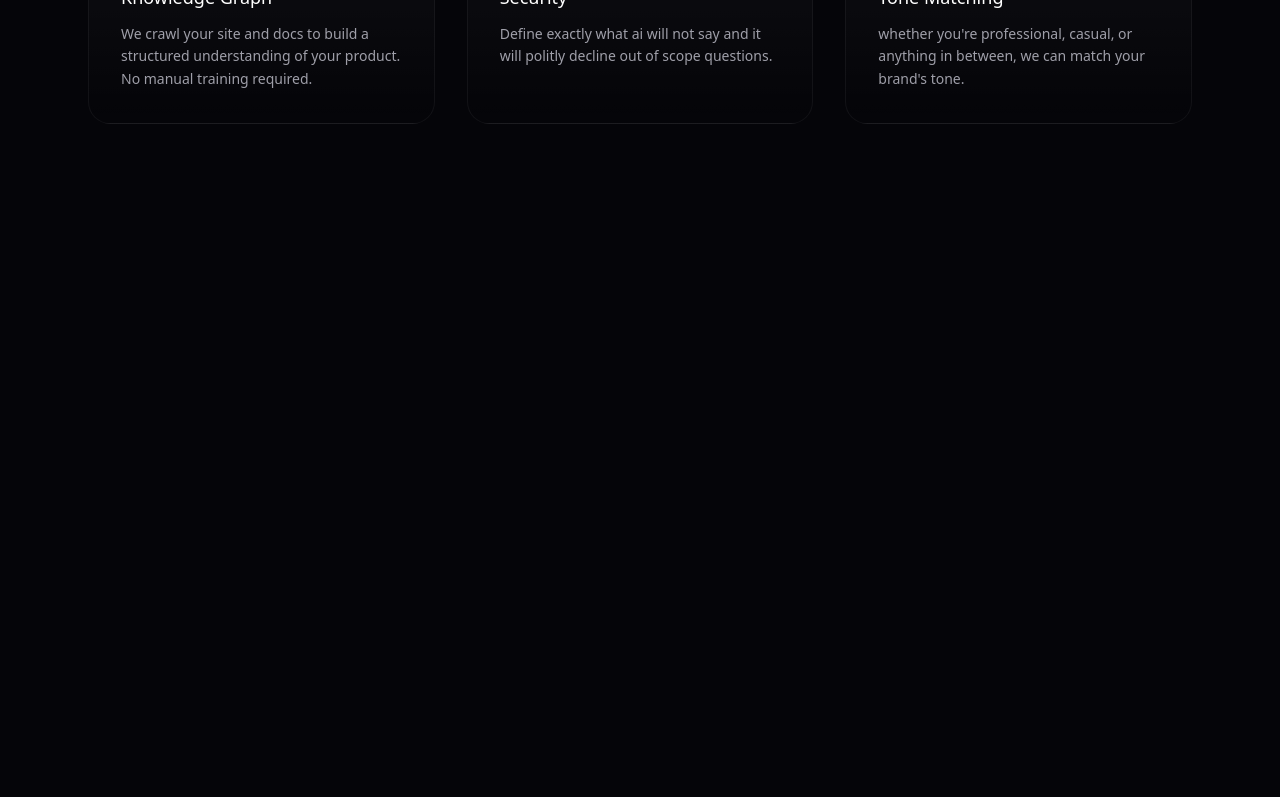
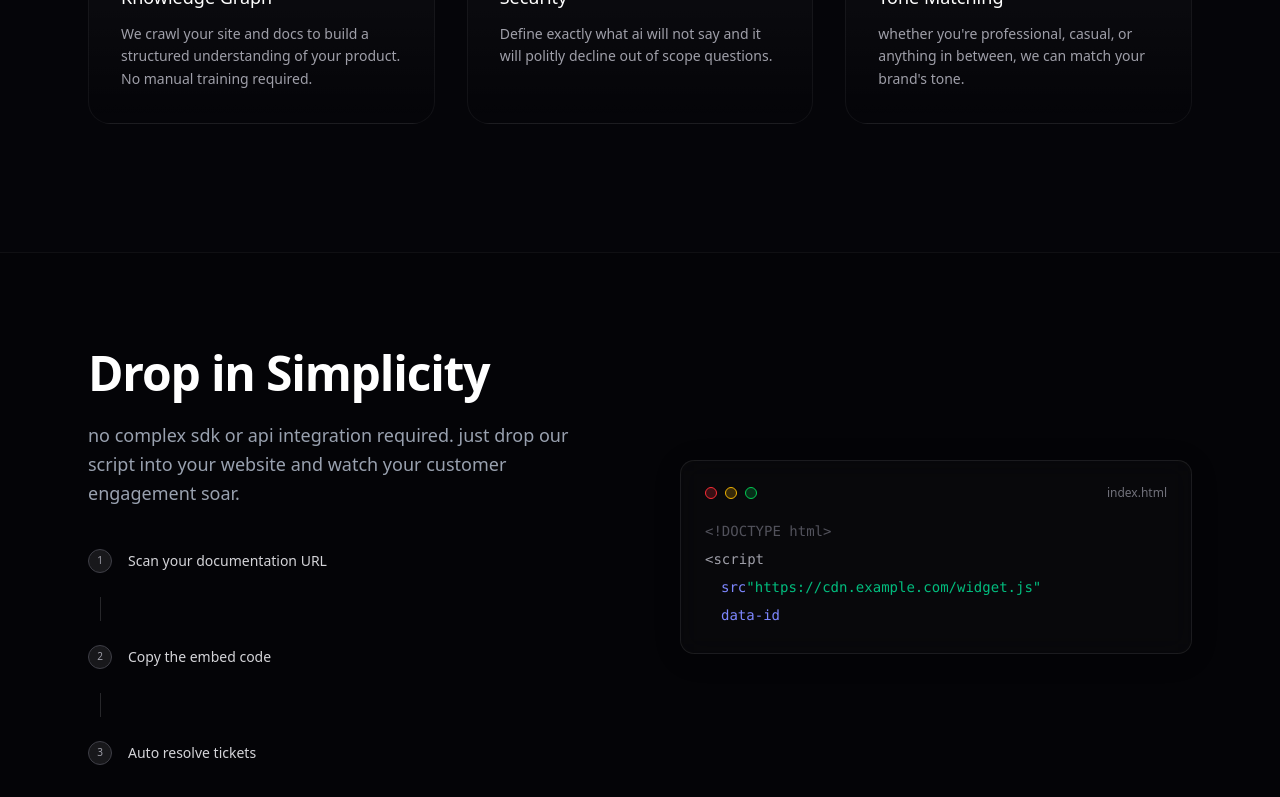
Before and after one commit to uzumaki-ak/EmbedChat-integrate-in-your-site, a Next.js app: page / in a window 1280 px wide. Shown: the part 2000-2797 px from the top of the page. Before the commit the page ends 2252 px from the top, so only its background shows below. Built offline with nearby package versions, Linux system fonts and the light colour scheme.

Commit message:
added integration sectioon'

```diff
--- a/app/page.tsx
+++ b/app/page.tsx
@@ -1,5 +1,6 @@
 import Features from "@/components/landing/features";
 import Hero from "@/components/landing/hero";
+import Integration from "@/components/landing/integration";
 import Navbar from "@/components/landing/nav";
 import Social from "@/components/landing/social";
 import React from "react";
@@ -11,6 +12,7 @@ function page() {
       <Hero />
       <Social />
       <Features />
+      <Integration />
     </main>
   );
 }
--- /dev/null
+++ b/components/landing/integration/index.tsx
@@ -0,0 +1,85 @@
+import React from "react";
+
+const Integration = () => {
+  return (
+    <section
+      id="how-it-works"
+      className="py-24 border-t border-white/5 bg-black/20"
+    >
+      <div className="max-w-6xl mx-auto px-6 flex flex-col md:flex-row items-center gap-16">
+        <div className="flex-1">
+          <h2 className="text-4xl md:text-5xl font-bold text-white mb-6 tracking-tight">
+            Drop in Simplicity
+          </h2>
+
+          <p className="text-gray-400 font-light text-lg mb-10 leading-relaxed">
+            no complex sdk or api integration required. just drop our script
+            into your website and watch your customer engagement soar.
+          </p>
+
+          <div className="relative flex flex-col gap-6">
+            <div className="flex items-center gap-4">
+              <div className="w-6 h-6 rounded-full bg-zinc-900 border border-zinc-700 flex items-center justify-center text-[10px] text-zinc-400">
+                1
+              </div>
+              <span className="text-sm text-zinc-300 font-medium">
+                Scan your documentation URL
+              </span>
+            </div>
+
+            <div className="w-px h-6 bg-zinc-800 ml-3" />
+
+            <div className="flex items-center gap-4">
+              <div className="w-6 h-6 rounded-full bg-zinc-900 border border-zinc-700 flex items-center justify-center text-[10px] text-zinc-400">
+                2
+              </div>
+              <span className="text-sm text-zinc-300 font-medium">
+                Copy the embed code
+              </span>
+            </div>
+
+            <div className="w-px h-6 bg-zinc-800 ml-3" />
+
+            <div className="flex items-center gap-4">
+              <div className="w-6 h-6 rounded-full bg-zinc-900 border border-zinc-700 flex items-center justify-center text-[10px] text-zinc-400">
+                3
+              </div>
+              <span className="text-sm text-zinc-300 font-medium">
+                Auto resolve tickets
+              </span>
+            </div>
+          </div>
+        </div>
+        <div className="flex-1 w-full max-w-lg">
+          <div className="glass-card rounded-xl p-6 relative">
+            <div className="flex items-center justify-between mb-4">
+              <div className="flex gap-2">
+                <div className="w-3 h-3 rounded-full bg-red-500/20 border border-red-500"></div>
+                <div className="w-3 h-3 rounded-full bg-yellow-500/20 border border-yellow-500"></div>
+                <div className="w-3 h-3 rounded-full bg-green-500/20 border border-green-500"></div>
+              </div>
+              <span className="text-xs text-zinc-500">index.html</span>
+            </div>
+            <div className="font-mono text-xs md:text-sm leading-7 text-zinc-400">
+              <div className="text-zinc-600">&lt;!DOCTYPE html&gt;</div>
+              <div>
+                &lt;<span>script</span>
+              </div>
+              <div className="pl-4">
+                <span className="text-indigo-400">src</span>
+                <span className="text-emerald-500">
+                  &quot;https://cdn.example.com/widget.js&quot;
+                </span>
+              </div>
+              <div className="pl-4">
+                <span className="text-indigo-400">data-id</span>
+              </div>
+            </div>
+          </div>
+        </div>
+      </div>
+    </section>
+  );
+};
+
+export default Integration;
```
